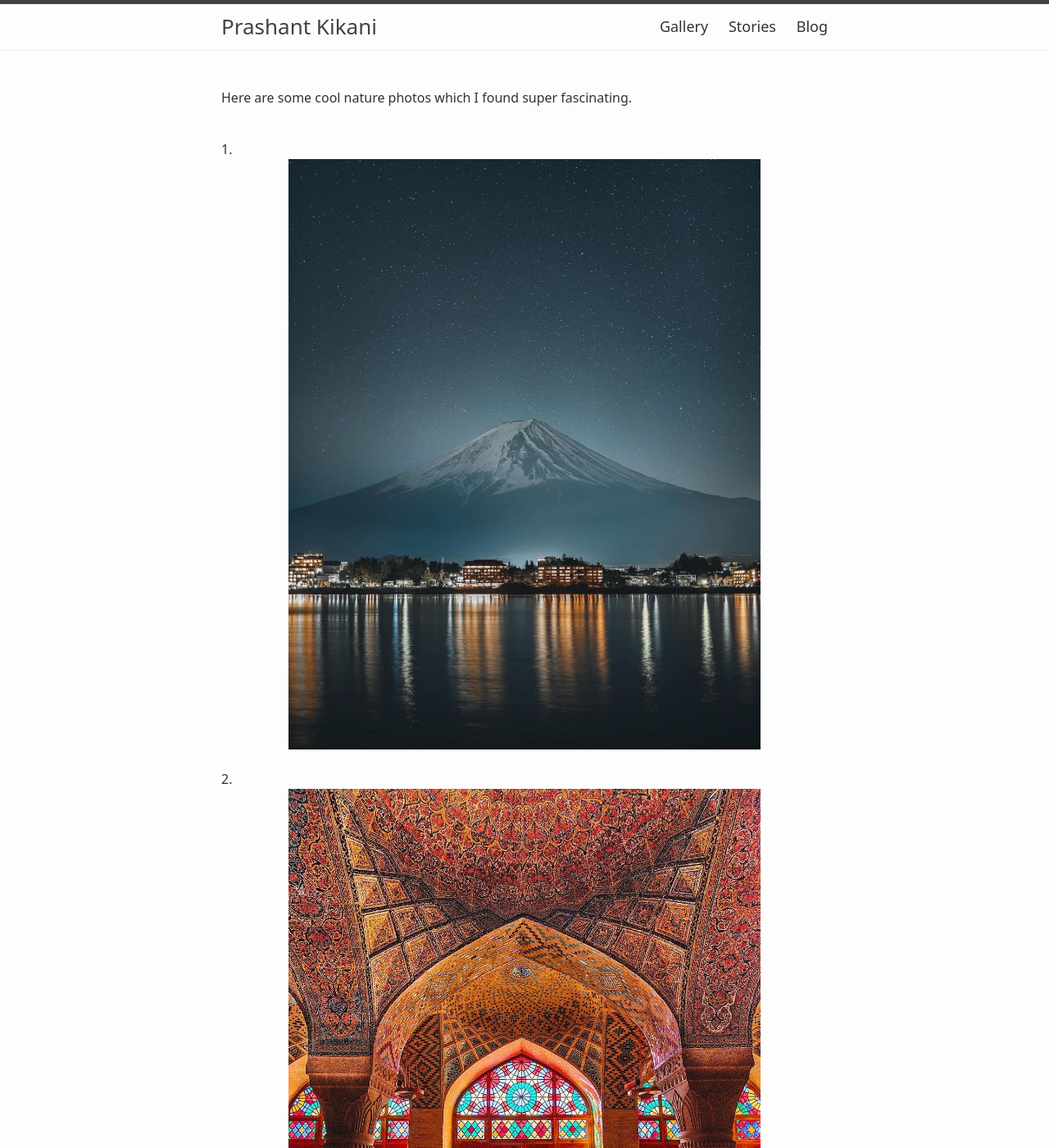
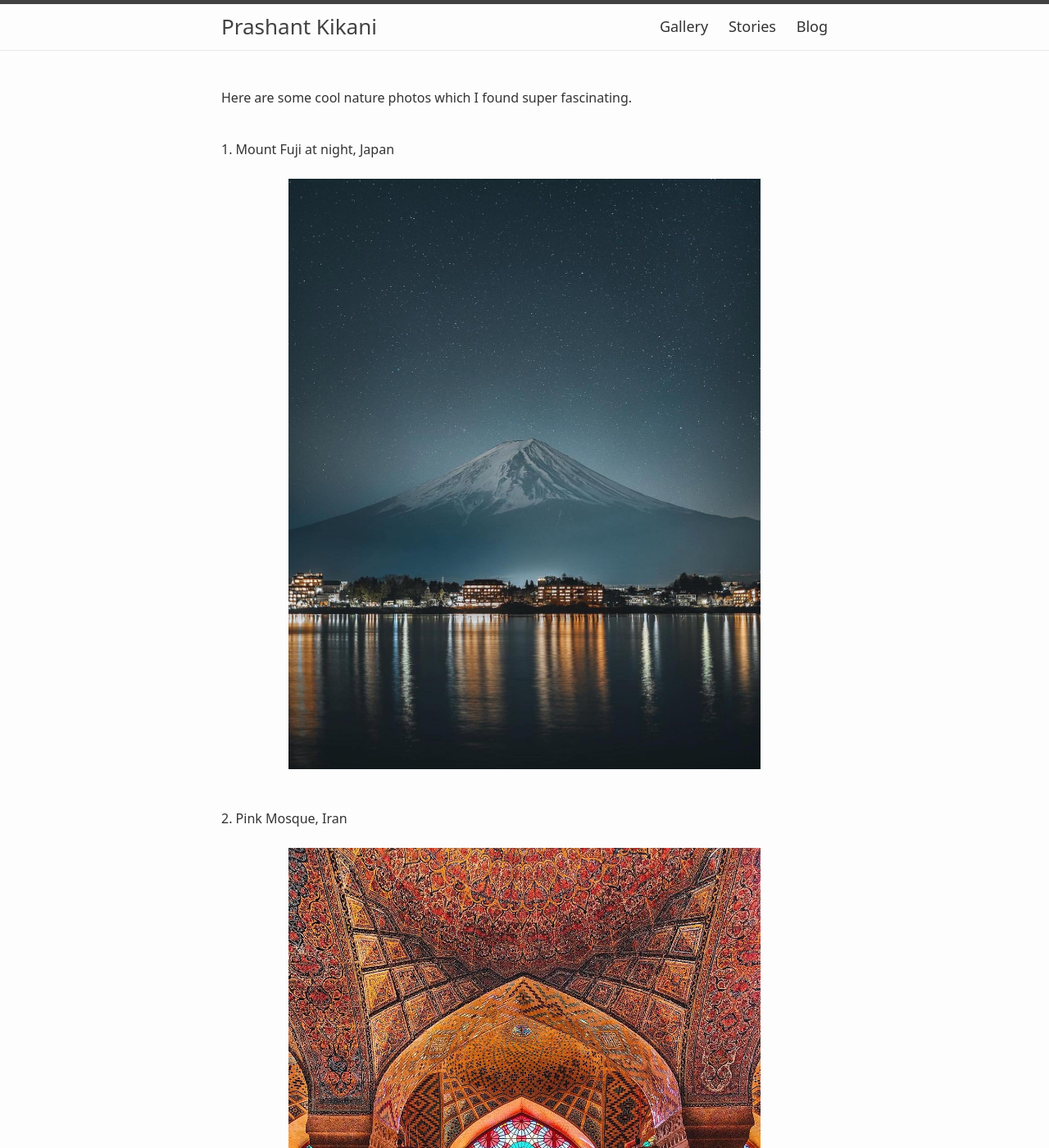
Before and after one commit to prashant-kikani/prashant-kikani.github.io, a Jekyll site: the page built from gallery.html, in a window 1280 px wide and 1400 px high. Shown: the whole window at 82% size. Built offline with Jekyll 4.4.1, drawn with Linux system fonts in a browser that asks for light colours; some of the changed text lies outside the part shown.

Commit message:
minor updates

```diff
--- a/gallery.html
+++ b/gallery.html
@@ -9,110 +9,110 @@ description: A collection of fascinating images and photos.
 
 <br/>
 
-1.
+1. Mount Fuji at night, Japan
 
-<center><img src="/gallery/mount_fuji.jpg" height="720"/></center><br/>
+<br/><br/><center><img src="/gallery/mount_fuji.jpg" height="720"/></center><br/><br/>
 
-2.
+2. Pink Mosque, Iran
 
-<center><img src="/gallery/pink_mosque_iran.jpg" height="720"/></center><br/>
+<br/><br/><center><img src="/gallery/pink_mosque_iran.jpg" height="720"/></center><br/><br/>
 
-3.
+3. Rainbow mountains, Utah
 
-<center><img src="/gallery/rainbow_mountains_utah.jpg" height="720"></center><br/>
+<br/><br/><center><img src="/gallery/rainbow_mountains_utah.jpg" height="720"></center><br/><br/>
 
-4.
+4. Cool pools, Turkey
 
-<center><img src="/gallery/cool_pools_turkey.jpg" height="720"/></center><br/>
+<br/><br/><center><img src="/gallery/cool_pools_turkey.jpg" height="720"/></center><br/><br/>
 
-5.
+5. Cool ceilings, Uzbekistan
 
-<center><img src="/gallery/cool_ceilings_uzbekistan.jpg" height="720"/></center><br/>
+<br/><br/><center><img src="/gallery/cool_ceilings_uzbekistan.jpg" height="720"/></center><br/><br/>
 
-6.
+6. Archaeology in 300bc
 
-<center><img src="/gallery/archaelogi_in_300bc.jpg" height="720"/></center><br/>
+<br/><br/><center><img src="/gallery/archaeology_in_300bc.jpg" height="720"/></center><br/><br/>
 
-7.
+7. Cliff of Moher, Ireland
 
-<center><img src="/gallery/cliff_of_moher_ireland_1.jpg" height="720"/></center><br/>
+<br/><br/><center><img src="/gallery/cliff_of_moher_ireland_1.jpg" height="720"/></center><br/><br/>
 
-8.
+8. Cliff of Moher, Ireland
 
-<center><img src="/gallery/cliff_of_moher_ireland_2.jpg" height="720"/></center><br/>
+<br/><br/><center><img src="/gallery/cliff_of_moher_ireland_2.jpg" height="720"/></center><br/><br/>
 
-9.
+9. Cherry blossom, Japan
 
-<center><img src="/gallery/cherry_blossom_japan.jpg" height="720"/></center><br/>
+<br/><br/><center><img src="/gallery/cherry_blossom_japan.jpg" height="720"/></center><br/><br/>
 
-10.
+10. Cherry blossom, Japan
 
-<center><img src="/gallery/cherry_blossom_japan_1.jpg" height="720"/></center><br/>
+<br/><br/><center><img src="/gallery/cherry_blossom_japan_1.jpg" height="720"/></center><br/><br/>
 
-11.
+11. Canyons of Utah
 
-<center><img src="/gallery/canyons_of_utah.jpg" height="720"/></center><br/>
+<br/><br/><center><img src="/gallery/canyons_of_utah.jpg" height="720"/></center><br/><br/>
 
-12.
+12. Aurora, Finland
 
-<center><img src="/gallery/aurora_finland.jpg" height="720"/></center><br/>
+<br/><br/><center><img src="/gallery/aurora_finland.jpg" height="720"/></center><br/><br/>
 
-13.
+13. Abandoned village in China
 
-<center><img src="/gallery/abandoned_village_china.jpg" height="720"/></center><br/>
+<br/><br/><center><img src="/gallery/abandoned_village_china.jpg" height="720"/></center><br/><br/>
 
-14.
+14. Persian architectures, Iran
 
-<center><img src="/gallery/persian_architectures_iran.jpg" height="720"/></center><br/>
+<br/><br/><center><img src="/gallery/persian_architectures_iran.jpg" height="720"/></center><br/><br/>
 
-15.
+15. Wadi rum, Jordan
 
-<center><img src="/gallery/wadi_rum_jordan.jpg" height="720"/></center><br/>
+<br/><br/><center><img src="/gallery/wadi_rum_jordan.jpg" height="720"/></center><br/><br/>
 
-16.
+16. Pyramids of Egypt
 
-<center><img src="/gallery/egypt_pyramids.jpg" height="720"/></center><br/>
+<br/><br/><center><img src="/gallery/egypt_pyramids.jpg" height="720"/></center><br/><br/>
 
-17.
+17. from Esfahan, Iran
 
-<center><img src="/gallery/esfahan_iran.jpg" height="720"/></center><br/>
+<br/><br/><center><img src="/gallery/esfahan_iran.jpg" height="720"/></center><br/><br/>
 
-18.
+18. Gangi, Sicily, Italy
 
-<center><img src="/gallery/gangi_sicily.jpg" height="720"/></center><br/>
+<br/><br/><center><img src="/gallery/gangi_sicily.jpg" height="720"/></center><br/><br/>
 
-19.
+19. Highlands of Iceland
 
-<center><img src="/gallery/highlands_iceland_1.jpg" height="720"/></center><br/>
+<br/><br/><center><img src="/gallery/highlands_iceland_1.jpg" height="720"/></center><br/><br/>
 
-20.
+20. Highlands of Iceland
 
-<center><img src="/gallery/highlands_iceland.jpg" height="720"/></center><br/>
+<br/><br/><center><img src="/gallery/highlands_iceland.jpg" height="720"/></center><br/><br/>
 
-21.
+21. Cool landscapes of Iceland
 
-<center><img src="/gallery/landscapes_iceland.jpg" height="720"/></center><br/>
+<br/><br/><center><img src="/gallery/landscapes_iceland.jpg" height="720"/></center><br/><br/>
 
-22.
+22. Paddling in Utah
 
-<center><img src="/gallery/paddling_utah.jpg" height="720"/></center><br/>
+<br/><br/><center><img src="/gallery/paddling_utah.jpg" height="720"/></center><br/><br/>
 
-23.
+23. Pyramids of Giza
 
-<center><img src="/gallery/pyramids_of_giza.jpg" height="720"/></center><br/>
+<br/><br/><center><img src="/gallery/pyramids_of_giza.jpg" height="720"/></center><br/><br/>
 
-24.
+24. Mirror river in Norway
 
-<center><img src="/gallery/mirror_in_norway.jpg" height="720"/></center><br/>
+<br/><br/><center><img src="/gallery/mirror_in_norway.jpg" height="720"/></center><br/><br/>
 
-25.
+25. Salar de Uyuni, Bolivia
 
-<center><img src="/gallery/salar_de_uyuni_bolivia.jpg" height="720"/></center><br/>
+<br/><br/><center><img src="/gallery/salar_de_uyuni_bolivia.jpg" height="720"/></center><br/><br/>
 
-26.
+26. Sigiriya, Srilanka
 
-<center><img src="/gallery/sigiriya_srilanka.jpg" height="720"/></center><br/>
+<br/><br/><center><img src="/gallery/sigiriya_srilanka.jpg" height="720"/></center><br/><br/>
 
-27.
+27. Treehouse in China
 
-<center><img src="/gallery/treehouse_china.jpg" height="720"/></center><br/>
+<br/><br/><center><img src="/gallery/treehouse_china.jpg" height="720"/></center><br/><br/>
```
Also changed, not shown: gallery/archaeology_in_300bc.jpg (added).
